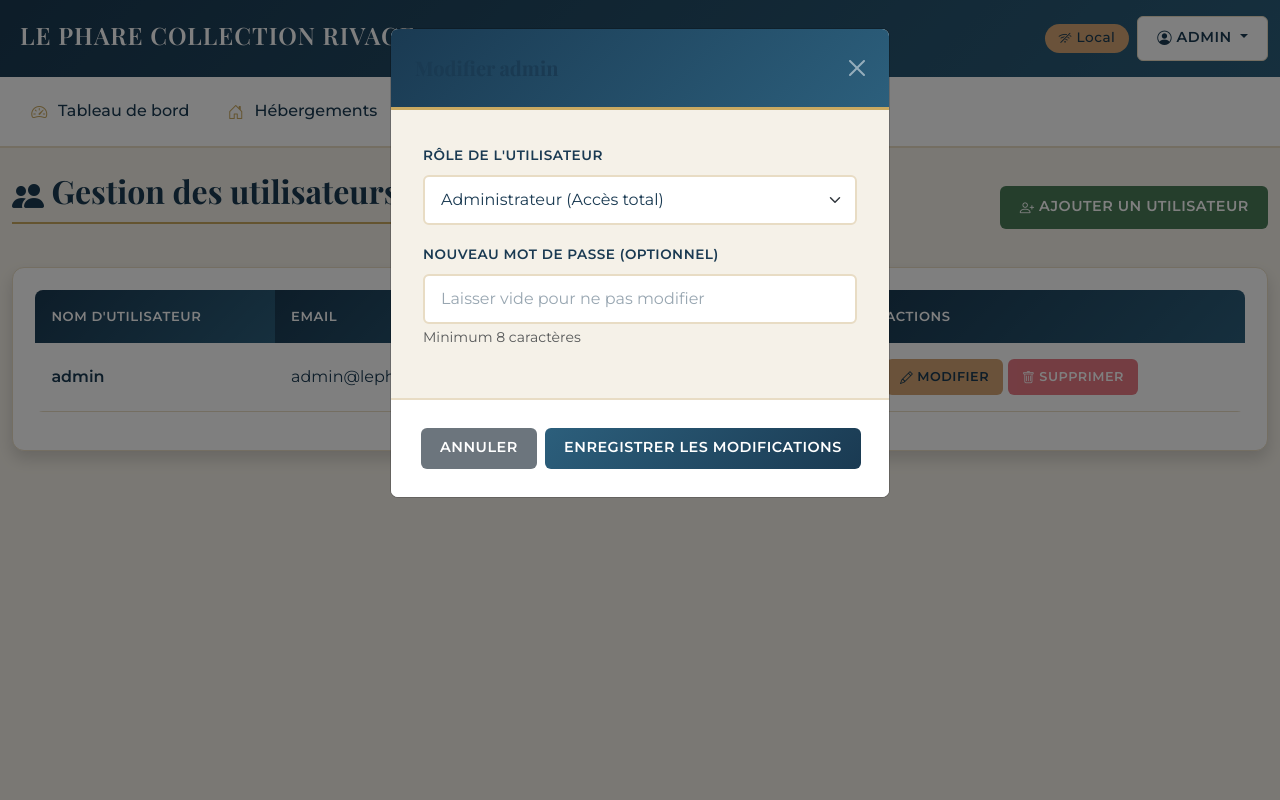
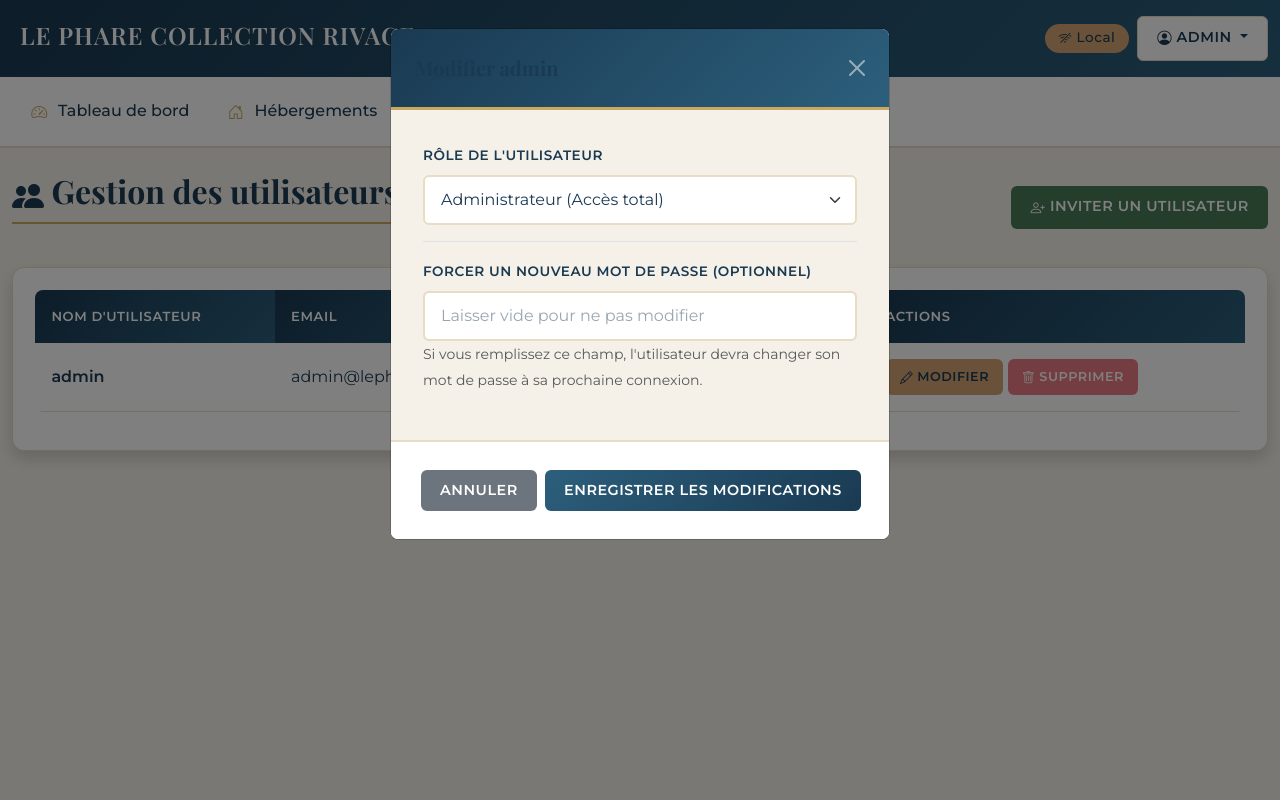
Before and after one commit to Collection-Rivage/le-phare-check, a Flask app: page /admin/users in a window 1280 px wide, after a click on "MODIFIER". Run offline with Flask 3, Linux system fonts and the light colour scheme; a user stored in the database is signed in; data comes from the database, SQL or seed files in the repository.

Commit message:
UI: Remove password field from add user modal

```diff
--- a/templates/admin_users.html
+++ b/templates/admin_users.html
@@ -5,7 +5,7 @@
 <div class="d-flex justify-content-between align-items-center mb-4">
     <h2><i class="bi bi-people-fill"></i> Gestion des utilisateurs</h2>
     <button class="btn btn-success" data-bs-toggle="modal" data-bs-target="#addUserModal">
-        <i class="bi bi-person-plus"></i> Ajouter un utilisateur
+        <i class="bi bi-person-plus"></i> Inviter un utilisateur
     </button>
 </div>
 
@@ -44,16 +44,10 @@
                                 <i class="bi bi-pencil"></i> Modifier
                             </button>
                             {% if user.id != current_user.id %}
-                                {% if user.role == 'admin' and admin_count == 1 %}
-                                <button class="btn btn-danger btn-sm" disabled title="Impossible : il doit rester au moins un administrateur">
-                                    <i class="bi bi-trash"></i> Supprimer
-                                </button>
-                                {% else %}
                                 <a href="{{ url_for('delete_user', id=user.id) }}" class="btn btn-danger btn-sm"
                                    onclick="return confirm('Êtes-vous sûr de vouloir supprimer {{ user.username }} ?')">
                                     <i class="bi bi-trash"></i> Supprimer
                                 </a>
-                                {% endif %}
                             {% else %}
                             <button class="btn btn-danger btn-sm" disabled title="Tu ne peux pas te supprimer toi-même">
                                 <i class="bi bi-trash"></i> Supprimer
@@ -90,10 +84,10 @@
                             </option>
                         </select>
                     </div>
-                    <div class="mb-3">
-                        <label class="form-label fw-bold">Nouveau mot de passe (optionnel)</label>
+                    <div class="mb-3 border-top pt-3">
+                        <label class="form-label fw-bold">Forcer un nouveau mot de passe (optionnel)</label>
                         <input type="password" name="password" class="form-control" placeholder="Laisser vide pour ne pas modifier">
-                        <small class="text-muted">Minimum 8 caractères</small>
+                        <small class="text-muted">Si vous remplissez ce champ, l'utilisateur devra changer son mot de passe à sa prochaine connexion.</small>
                     </div>
                 </div>
                 <div class="modal-footer">
@@ -106,27 +100,23 @@
 </div>
 {% endfor %}
 
-<!-- Modal d'ajout d'utilisateur -->
+<!-- Modal d'ajout d'utilisateur (VERSION SIMPLIFIÉE SANS MDP) -->
 <div class="modal fade" id="addUserModal" tabindex="-1" aria-labelledby="addUserModalLabel" aria-hidden="true">
     <div class="modal-dialog">
         <div class="modal-content">
-            <div class="modal-header">
-                <h5 class="modal-title" id="addUserModalLabel">Ajouter un nouvel utilisateur</h5>
-                <button type="button" class="btn-close" data-bs-dismiss="modal" aria-label="Close"></button>
+            <div class="modal-header bg-success text-white">
+                <h5 class="modal-title" id="addUserModalLabel"><i class="bi bi-person-plus"></i> Nouvel utilisateur</h5>
+                <button type="button" class="btn-close btn-close-white" data-bs-dismiss="modal" aria-label="Close"></button>
             </div>
             <form method="POST" action="{{ url_for('add_user') }}">
                 <div class="modal-body">
                     <div class="mb-3">
                         <label class="form-label fw-bold">Nom d'utilisateur</label>
-                        <input type="text" name="username" class="form-control" required placeholder="Ex: jean.dupont">
+                        <input type="text" name="username" class="form-control" required placeholder="Ex: j.dupont">
                     </div>
                     <div class="mb-3">
                         <label class="form-label fw-bold">Email</label>
                         <input type="email" name="email" class="form-control" required placeholder="Ex: jean.dupont@lephare.com">
-                    </div>
-                    <div class="mb-3">
-                        <label class="form-label fw-bold">Mot de passe</label>
-                        <input type="password" name="password" class="form-control" required placeholder="Minimum 8 caractères">
                     </div>
                     <div class="mb-3">
                         <label class="form-label fw-bold">Rôle de l'utilisateur</label>
@@ -134,15 +124,19 @@
                             <option value="technicien" selected>Technicien</option>
                             <option value="accueil">Accueil</option>
                             <option value="direction">Direction</option>
-                            <option value="admin">
-                                Administrateur <span class="text-danger small">(Accès total à l'application)</span>
-                            </option>
+                            <option value="admin">Administrateur</option>
                         </select>
+                    </div>
+
+                    <!-- Note informative -->
+                    <div class="alert alert-info py-2 px-3 mt-4 mb-0">
+                        <i class="bi bi-info-circle-fill me-2"></i>
+                        <small>Un mot de passe provisoire sera généré et envoyé automatiquement par email à l'utilisateur.</small>
                     </div>
                 </div>
                 <div class="modal-footer">
                     <button type="button" class="btn btn-secondary" data-bs-dismiss="modal">Annuler</button>
-                    <button type="submit" class="btn btn-success">Créer l'utilisateur</button>
+                    <button type="submit" class="btn btn-success">Envoyer l'invitation</button>
                 </div>
             </form>
         </div>
```
